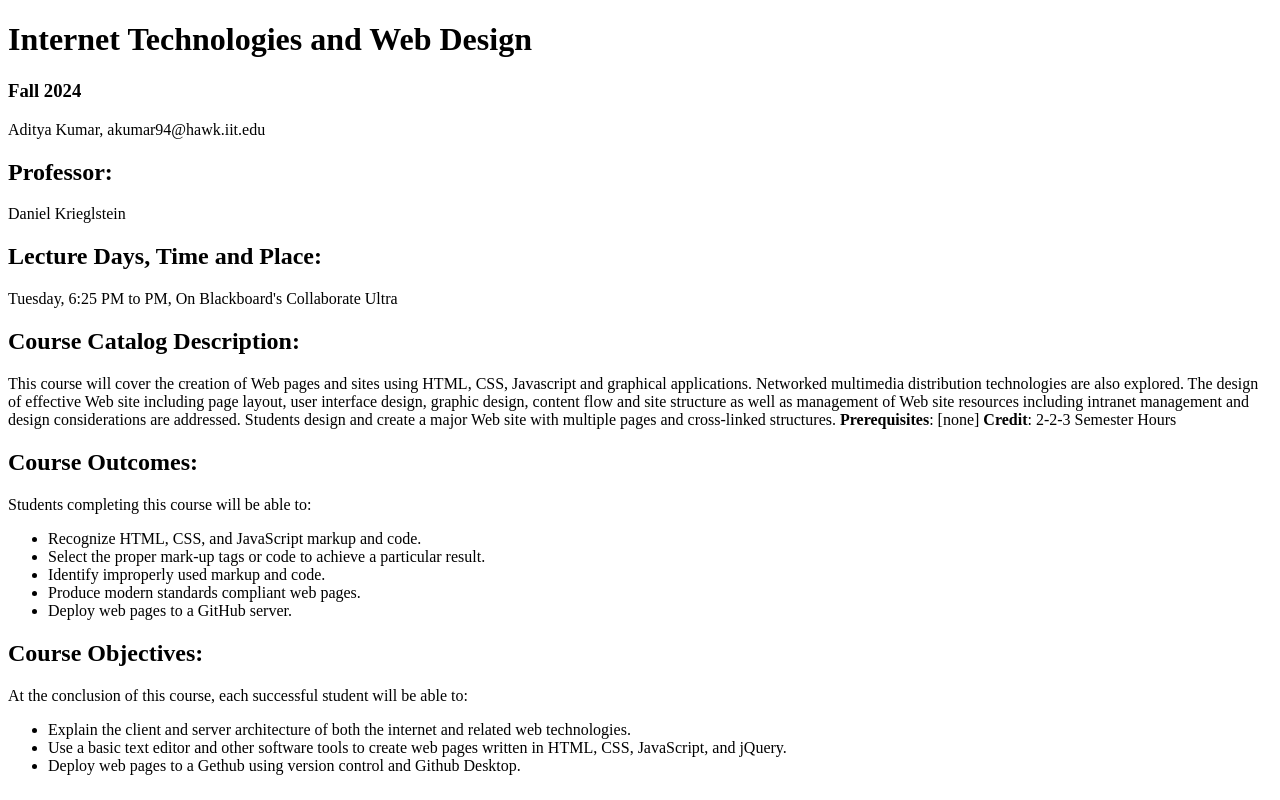
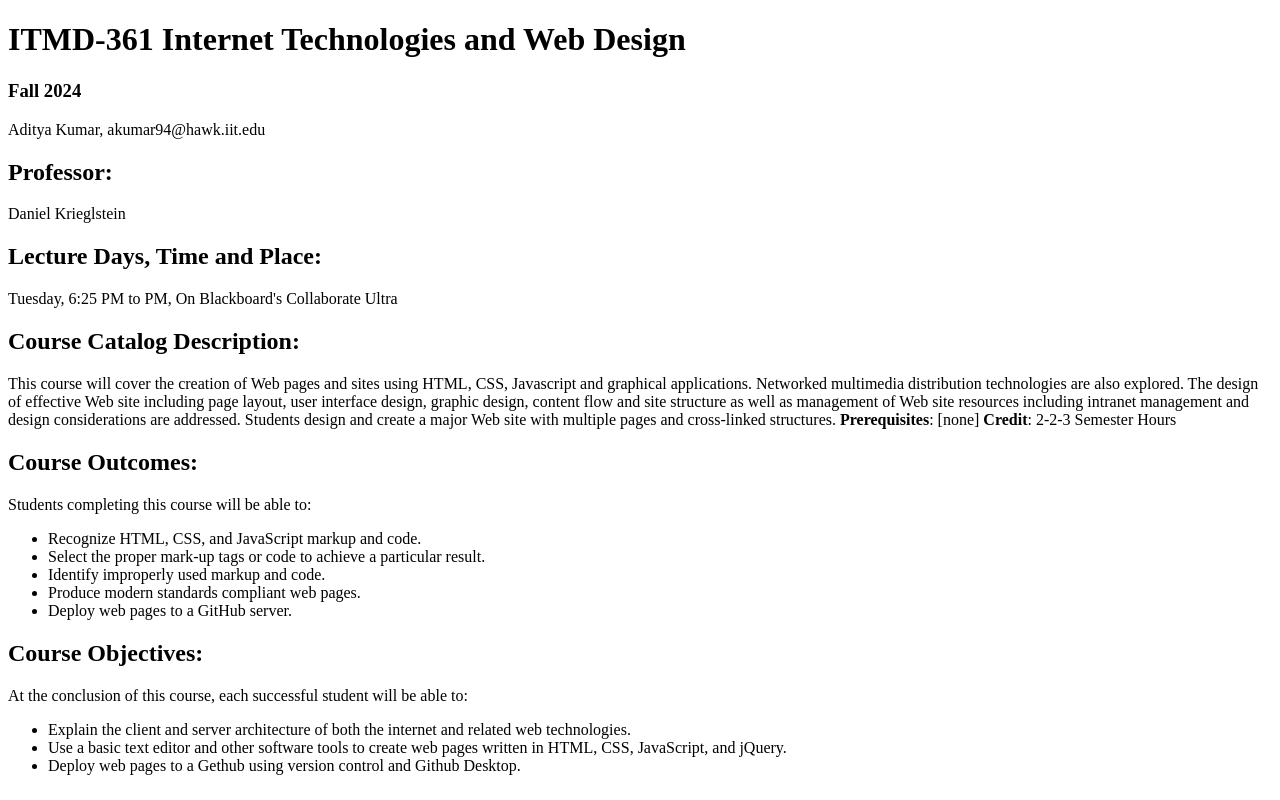
Before and after one commit to AdityaKumar0927/webdev_lab2, a plain HTML site: page index.html in a window 1280 px wide. Drawn offline with Linux system fonts and the light colour scheme.

Commit message:
Title Fix index.html
Fixed the incomplete title for the HTML page.

```diff
--- a/index.html
+++ b/index.html
@@ -3,11 +3,11 @@
 
 <head>
 <meta charset="utf-8">
-<title> Internet Technologies and Web Design </title>
+<title>ITMD-361 Internet Technologies and Web Design </title>
 </head>
 
 <body>
-<h1> Internet Technologies and Web Design </h1>
+<h1>ITMD-361 Internet Technologies and Web Design </h1>
 <h3> Fall 2024 </h3>
 <p> Aditya Kumar, akumar94@hawk.iit.edu </p>
 <h2> Professor: </h2>
```
